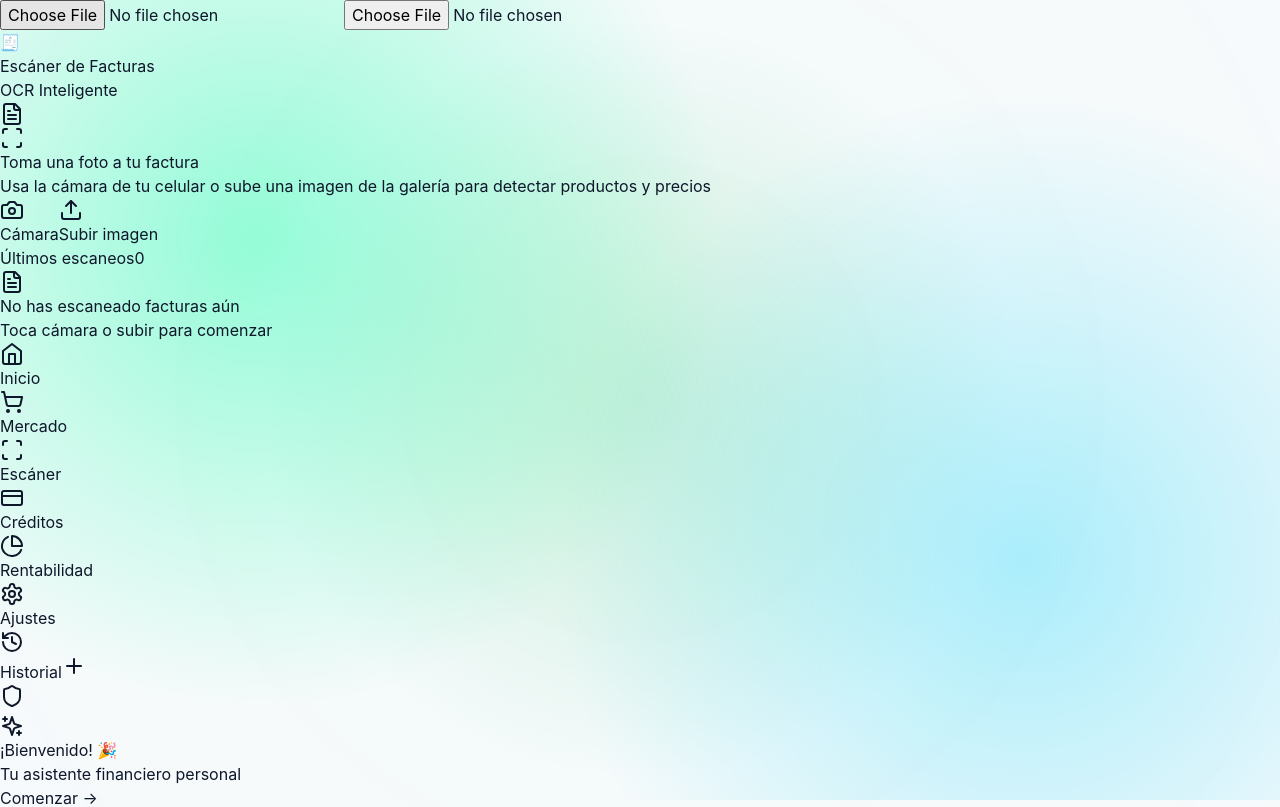
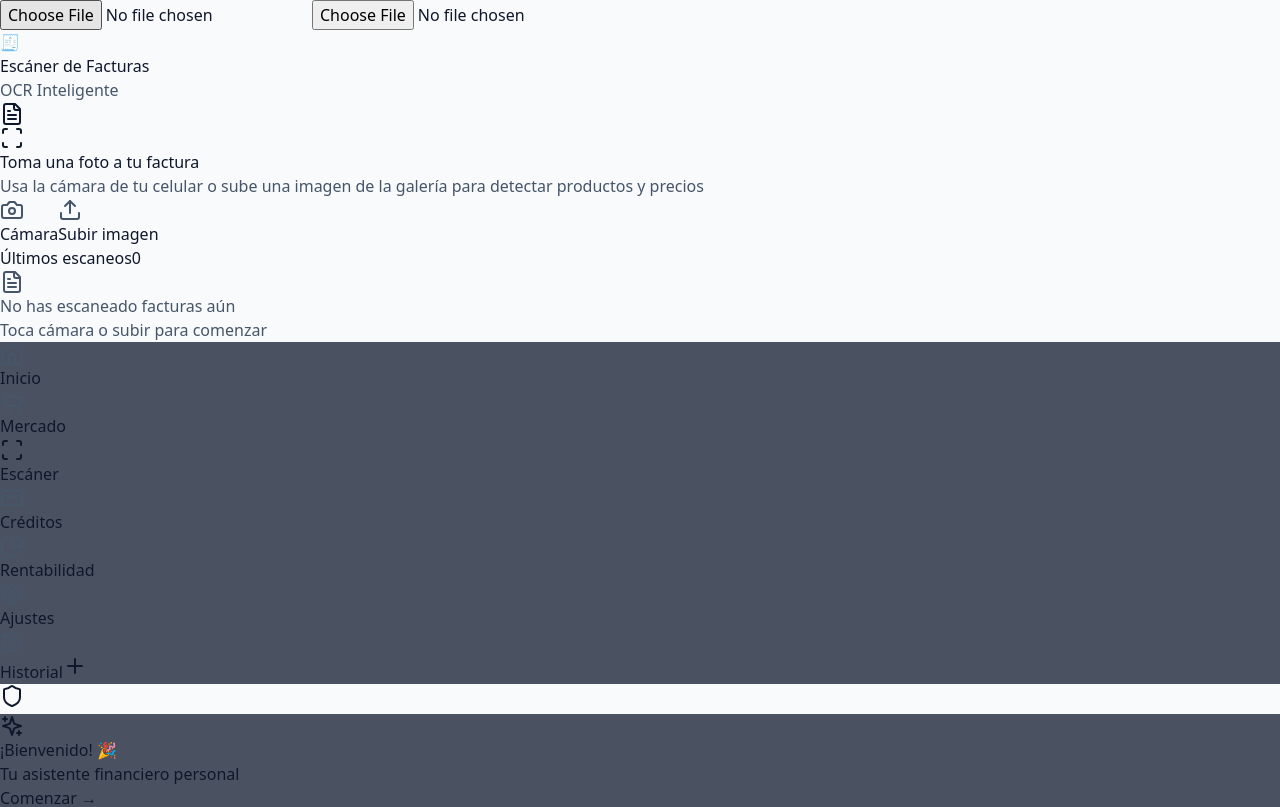
Before and after one commit to willberr2901/mi-finanzas, a React (Vite) app: page /escaner in a window 1280 px wide. Shown: the top 807 px of the page. Built offline with nearby package versions, Linux system fonts and the light colour scheme.

Commit message:
✨ FIX FINAL: Modo oscuro perfecto + Rentabilidad pro + Notificaciones push obligatorias + Feedback

```diff
--- a/src/App.tsx
+++ b/src/App.tsx
@@ -113,9 +113,7 @@ function AppContent() {
   const [showTerms, setShowTerms] = useState(false);
   const { isLocked, isSetup } = useSecurity();
 
-  // Configurar auditoría
-  // Dentro de AppContent en App.tsx
-useEffect(() => {
+  // DENTRO DEL useEffect INICIAL EN AppContent
 if ('serviceWorker' in navigator && import.meta.env.PROD) {
   navigator.serviceWorker.register('/sw.js').then(registration => {
 
@@ -145,7 +143,6 @@ useEffect(() => {
     });
   });
 }
-}, []);
 
   // ✅ NOTIFICACIÓN DE BIENVENIDA (SOLO UNA VEZ POR SESIÓN)
   useEffect(() => {
--- a/src/components/FeedbackButton.tsx
+++ b/src/components/FeedbackButton.tsx
@@ -9,7 +9,7 @@ export default function FeedbackButton() {
   const handleSubmit = () => {
     if (!message.trim()) return;
 
-    // Aquí podrías enviar a un servicio como EmailJS o guardar en localStorage para revisión posterior
+    // Guardar feedback localmente para revisión posterior
     const feedbacks = JSON.parse(localStorage.getItem('userFeedback') || '[]');
     feedbacks.push({ date: new Date().toISOString(), message });
     localStorage.setItem('userFeedback', JSON.stringify(feedbacks));
--- a/src/index.css
+++ b/src/index.css
@@ -2,261 +2,51 @@
 @tailwind components;
 @tailwind utilities;
 
-@import url('https://fonts.googleapis.com/css2?family=Inter:wght@300;400;500;600;700;800&display=swap');
-
-@layer base {
+/* ✅ CONFIGURACIÓN GLOBAL DE TEMAS */
 :root {
-    /* Colores principales */
-    --bg-primary: #061A1A;
-    --bg-secondary: #0B2B2B;
-    --bg-card: rgba(255, 255, 255, 0.03);
-
-    /* Gradientes */
-    --gradient-primary: linear-gradient(135deg, #00FFA3 0%, #00D1FF 100%);
-    --gradient-success: linear-gradient(135deg, #22C55E 0%, #4ADE80 100%);
-    --gradient-danger: linear-gradient(135deg, #EF4444 0%, #F87171 100%);
-    --gradient-warning: linear-gradient(135deg, #F59E0B 0%, #FBBF24 100%);
-
-    /* Colores funcionales */
-    --color-green: #22C55E;
-    --color-red: #EF4444;
-    --color-yellow: #F59E0B;
-    --color-blue: #3B82F6;
-    --color-cyan: #06B6D4;
-    --color-purple: #8B5CF6;
-
-    /* Texto */
-    --text-primary: #E6F1F1;
-    --text-secondary: #9FB3B3;
-    --text-muted: #6B7B7B;
-
-    /* Bordes y efectos */
-    --border-glass: rgba(255, 255, 255, 0.08);
-    --shadow-glow: 0 0 20px rgba(0, 255, 163, 0.3);
-    --blur-glass: blur(12px);
+  --bg-primary: #f8fafc;
+  --bg-secondary: #ffffff;
+  --text-primary: #0f172a;
+  --text-secondary: #475569;
+  --accent-green: #10b981;
+  --accent-blue: #3b82f6;
 }
 
-  * {
-    @apply border-gray-800;
+[data-theme="dark"] {
+  --bg-primary: #0f172a;
+  --bg-secondary: #1e293b;
+  --text-primary: #f8fafc;
+  --text-secondary: #cbd5e1;
 }
 
 body {
-    @apply text-white antialiased relative;
-    background-color: #061A1A;
-    font-family: 'Inter', system-ui, -apple-system, sans-serif;
-    min-height: 100vh;
-    overflow-x: hidden;
+  background-color: var(--bg-primary);
+  color: var(--text-primary);
+  transition: background-color 0.3s ease, color 0.3s ease;
 }
 
-  /* Fondo con degradados visibles */
-  body::before {
-    content: '';
-    position: fixed;
-    top: 0;
-    left: 0;
-    right: 0;
-    bottom: 0;
-    z-index: -1;
-    background:
-      radial-gradient(circle at 20% 30%, rgba(0, 255, 163, 0.4) 0%, transparent 40%),
-      radial-gradient(circle at 80% 70%, rgba(0, 209, 255, 0.3) 0%, transparent 40%),
-      radial-gradient(circle at 50% 50%, rgba(34, 197, 94, 0.2) 0%, transparent 50%);
-    pointer-events: none;
+/* ✅ FORZAR LEGIBILIDAD EN TODOS LOS COMPONENTES */
+.text-gray-400, .text-gray-500 {
+  color: var(--text-secondary) !important;
 }
 
-  /* Animación de pulso */
-  body::after {
-    content: '';
-    position: fixed;
-    top: -50%;
-    left: -50%;
-    right: -50%;
-    bottom: -50%;
-    z-index: -1;
-    background: radial-gradient(circle, rgba(0, 255, 163, 0.1) 0%, transparent 70%);
-    animation: glow-pulse 4s ease-in-out infinite;
-    pointer-events: none;
+.bg-gray-800\/50, .bg-black\/90 {
+  background-color: rgba(30, 41, 59, 0.8) !important;
+  backdrop-filter: blur(10px);
 }
 
-  @keyframes glow-pulse {
-    0%, 100% { transform: scale(1); opacity: 0.1; }
-    50% { transform: scale(1.1); opacity: 0.2; }
+h1, h2, h3, h4, h5, h6, p, span, label, button, li {
+  color: var(--text-primary) !important;
 }
 
-  /* Scrollbar personalizada */
+/* ✅ SCROLLBAR PERSONALIZADA */
 ::-webkit-scrollbar {
   width: 6px;
-    height: 6px;
 }
 ::-webkit-scrollbar-track {
-    background: #0B2B2B;
+  background: transparent;
 }
 ::-webkit-scrollbar-thumb {
-    background: linear-gradient(135deg, #00FFA3, #00D1FF);
+  background: #475569;
   border-radius: 3px;
 }
-}
-
-@layer components {
-  /* ===== TARJETAS GLASSMORPHISM ===== */
-  .glass-card {
-    background: rgba(255, 255, 255, 0.03);
-    backdrop-filter: blur(12px);
-    border: 1px solid rgba(255, 255, 255, 0.08);
-    border-radius: 20px;
-    box-shadow: 0 8px 32px rgba(0, 0, 0, 0.3);
-  }
-
-  .glass-card-hover {
-    @apply glass-card transition-all duration-300 hover:scale-[1.02] hover:shadow-[0_0_30px_rgba(0,255,163,0.2)];
-  }
-
-  /* ===== BOTONES ===== */
-  .btn-primary {
-    @apply px-6 py-3 rounded-xl font-semibold text-white transition-all duration-300;
-    background: linear-gradient(135deg, #00FFA3, #00D1FF);
-    box-shadow: 0 4px 15px rgba(0, 255, 163, 0.4);
-  }
-  .btn-primary:hover {
-    @apply scale-105;
-    box-shadow: 0 6px 20px rgba(0, 255, 163, 0.6);
-  }
-
-  .btn-glow {
-    @apply fixed bottom-24 left-1/2 -translate-x-1/2 w-16 h-16 rounded-full flex items-center justify-center text-3xl font-bold text-black transition-all duration-300 hover:scale-110 z-40;
-    background: linear-gradient(135deg, #00FFA3, #00D1FF);
-    box-shadow: 0 0 30px rgba(0, 255, 163, 0.6);
-    animation: pulse-glow 2s ease-in-out infinite;
-  }
-
-  /* ===== INPUTS ===== */
-  .input-glass {
-    @apply w-full px-4 py-3 rounded-xl bg-white/5 border border-white/10 text-white placeholder-gray-500 focus:outline-none focus:ring-2 focus:ring-cyan-400/50 transition-all;
-    backdrop-filter: blur(8px);
-  }
-
-  /* ===== TEXTO GRADIENTE ===== */
-  .text-gradient {
-    @apply bg-clip-text text-transparent;
-    background-image: linear-gradient(135deg, #00FFA3, #00D1FF);
-  }
-
-  .text-gradient-green {
-    @apply bg-clip-text text-transparent;
-    background-image: linear-gradient(135deg, #22C55E, #4ADE80);
-  }
-
-  .text-gradient-red {
-    @apply bg-clip-text text-transparent;
-    background-image: linear-gradient(135deg, #EF4444, #F87171);
-  }
-
-  /* ===== BADGES ===== */
-  .badge-glow {
-    @apply px-3 py-1 rounded-full text-xs font-semibold;
-    background: rgba(0, 255, 163, 0.2);
-    border: 1px solid rgba(0, 255, 163, 0.3);
-    box-shadow: 0 0 10px rgba(0, 255, 163, 0.3);
-  }
-
-  /* ===== NAVEGACIÓN ===== */
-  .nav-glass {
-    @apply fixed bottom-0 left-0 right-0 flex justify-around items-center px-4 py-3 z-50 border-t;
-    background: rgba(6, 26, 26, 0.8);
-    backdrop-filter: blur(16px);
-    border-color: rgba(255, 255, 255, 0.1);
-  }
-
-  .nav-item {
-    @apply flex flex-col items-center gap-1 p-2 rounded-xl transition-all duration-300 text-gray-400 hover:text-cyan-400;
-  }
-  .nav-item.active {
-    @apply text-cyan-400 scale-110;
-  }
-
-  /* ===== HEADER ===== */
-  .app-header {
-    @apply sticky top-0 z-40 px-5 py-4 flex justify-between items-center;
-    background: rgba(6, 26, 26, 0.8);
-    backdrop-filter: blur(12px);
-    border-bottom: 1px solid rgba(255, 255, 255, 0.05);
-  }
-
-  /* ===== ANIMACIONES ===== */
-  @keyframes pulse-glow {
-    0%, 100% { box-shadow: 0 0 20px rgba(0, 255, 163, 0.4); }
-    50% { box-shadow: 0 0 30px rgba(0, 255, 163, 0.8); }
-  }
-
-  @keyframes slide-up {
-    from { transform: translateY(100%); opacity: 0; }
-    to { transform: translateY(0); opacity: 1; }
-  }
-
-  .animate-slide-up {
-    animation: slide-up 0.3s ease-out;
-  }
-
-  /* ===== UTILIDADES ===== */
-  .text-shadow-glow {
-    text-shadow: 0 0 20px rgba(0, 255, 163, 0.5);
-  }
-
-  .border-glow {
-    border: 1px solid rgba(0, 255, 163, 0.3);
-    box-shadow: 0 0 15px rgba(0, 255, 163, 0.2);
-  }
-}
-/* Prevenir zoom en inputs en iOS */
-input, select, textarea {
-  font-size: 16px !important;
-}
-
-/* Prevenir scroll horizontal */
-body {
-  overflow-x: hidden;
-  width: 100%;
-  max-width: 100vw;
-}
-
-/* Contenedor principal responsive */
-#root {
-  width: 100%;
-  min-height: 100vh;
-  overflow-x: hidden;
-}
-/* ✅ FORZAR LEGIBILIDAD EN MODO OSCURO */
-[data-theme="dark"] {
-  color-scheme: dark;
-}
-
-[data-theme="dark"] body {
-  background-color: #0f172a; /* Slate 900 - Fondo oscuro profundo */
-  color: #f8fafc; /* Slate 50 - Texto casi blanco */
-}
-
-[data-theme="dark"] .bg-gray-800\/50,
-[data-theme="dark"] .bg-black\/90 {
-  background-color: rgba(30, 41, 59, 0.9); /* Slate 800 con transparencia */
-}
-
-[data-theme="dark"] h1,
-[data-theme="dark"] h2,
-[data-theme="dark"] h3,
-[data-theme="dark"] p,
-[data-theme="dark"] span,
-[data-theme="dark"] label,
-[data-theme="dark"] button {
-  color: #f1f5f9; /* Slate 100 - Blanco suave para lectura cómoda */
-}
-
-[data-theme="dark"] .text-gray-400,
-[data-theme="dark"] .text-gray-500 {
-  color: #cbd5e1; /* Slate 300 - Gris claro visible */
-}
-
-/* ✅ MODOS CLARO POR DEFECTO */
-body {
-  background-color: #f8fafc; /* Slate 50 */
-  color: #0f172a; /* Slate 900 */
-}
```
Also changed, not shown: src/pages/ProfitabilityPage.tsx (+8 -9 lines). Lines whose indentation alone changed are shown as unchanged.
